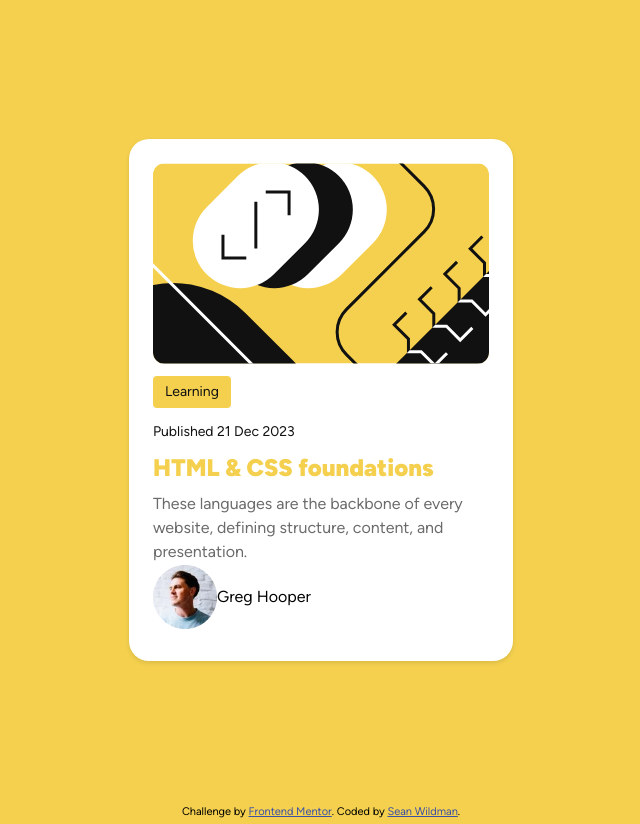
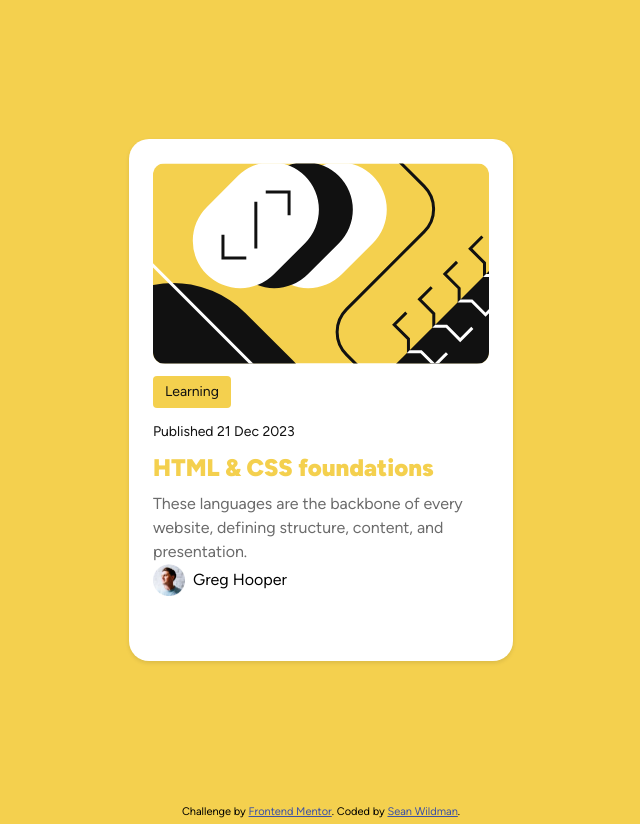
Before and after one commit to twelvegoats/FEM_blog_preview_card, a plain HTML site: page index.html in a window 1280 px wide. Shown: the whole page, without its empty margins (319-959 px from the left). Drawn offline with Linux system fonts and the light colour scheme.

Commit message:
Style .blog-card__author-avatar

```diff
--- a/css/styles.css
+++ b/css/styles.css
@@ -104,3 +104,10 @@ main {
   display: flex;
   align-items: center;
 }
+
+.blog-card__author-avatar {
+  width: 2rem;
+  height: 2rem;
+  margin-right: var(--spacing-100);
+  object-fit: cover;
+}
```
